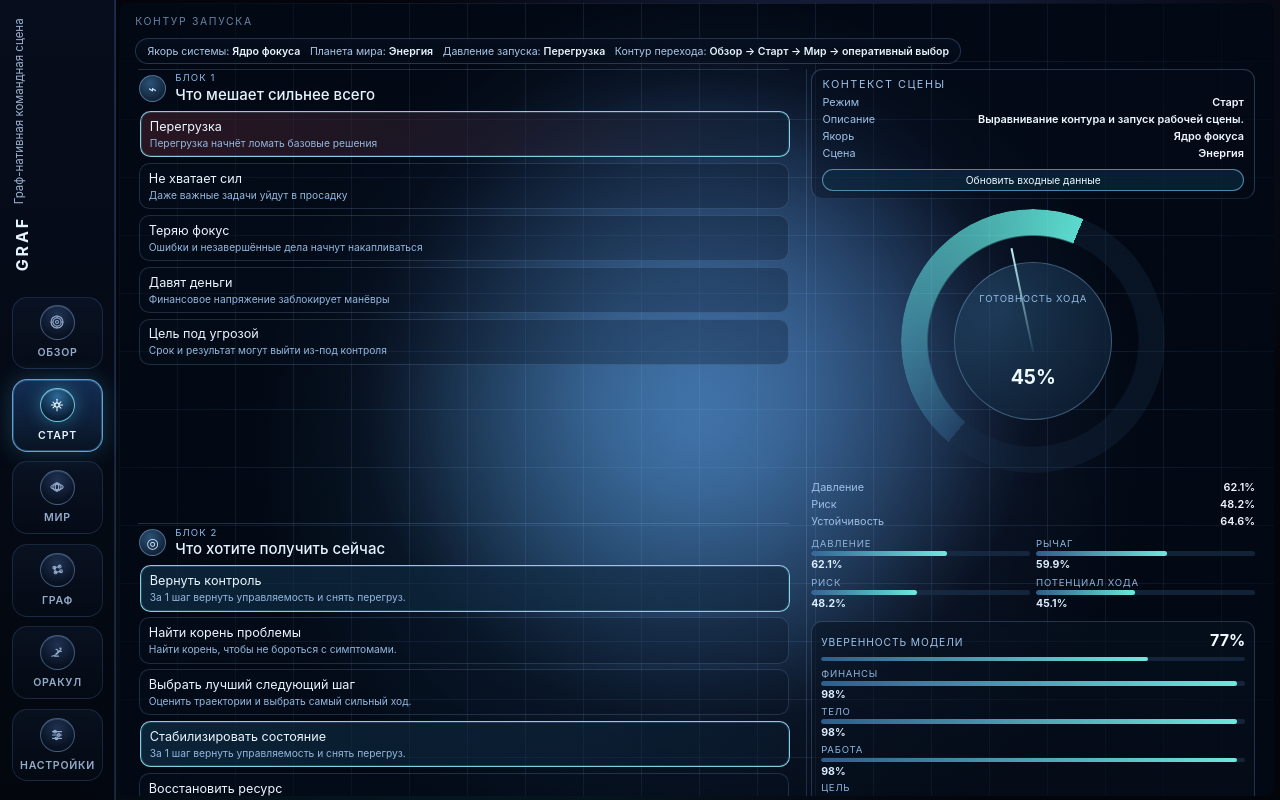
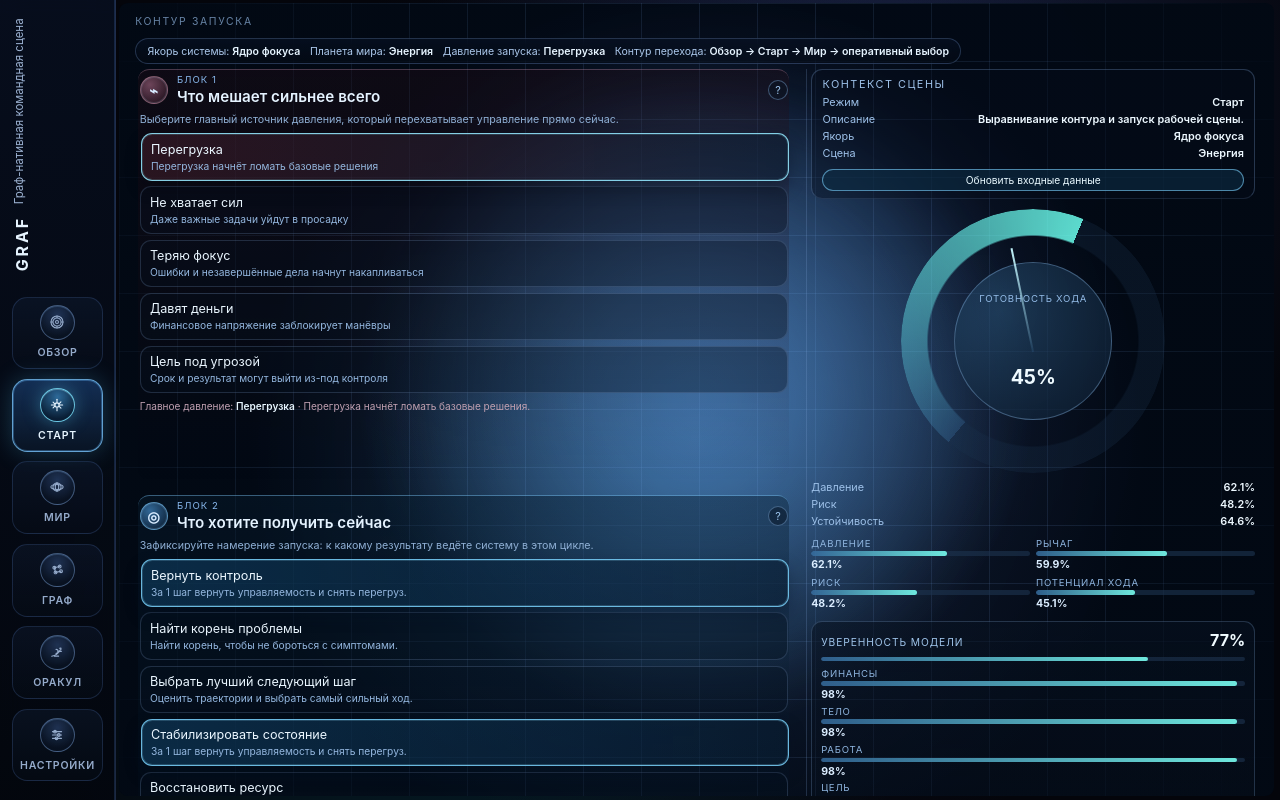
Before and after one commit to viktortown-ui/graf, a React (Vite) app: page / in a window 1280 px wide. Both pictures are taken after a click on the button "СТАРТ". Built offline with nearby package versions, Linux system fonts and the light colour scheme.

Commit message:
Refine Start left column selection mechanics and states

```diff
--- a/src/features/start/StartMode.tsx
+++ b/src/features/start/StartMode.tsx
@@ -51,6 +51,13 @@ const TARGET_HINT: Record<TargetFocusId, string> = {
   'Усилить цель': 'Смещаем ресурс к ключевому результату и ускоряем прогресс.',
   'Восстановить ресурс': 'Возвращаем энергию и рабочий ритм без перегрева.',
 };
+
+const MODULE_DETAILS = {
+  pressure: 'Показывает главный источник давления — именно от него зависит, куда уйдёт система без вмешательства.',
+  intent: 'Фиксирует желаемый результат запуска: не «от чего бежим», а «куда направляем усилие».',
+  horizon: 'Горизонт задаёт окно оценки: один и тот же шаг по-разному выглядит на сегодня, неделю и месяц.',
+  priority: 'Режим приоритета определяет, что получит ресурс в первую очередь при ограниченной ёмкости.',
+} as const;
 
 const ENTRY_SCENE_OPTIONS = [
   { id: 'fast' as const, label: 'Вернуть контроль' },
@@ -131,6 +138,7 @@ export const StartMode = ({
   const [horizonId, setHorizonId] = useState<HorizonId>(launchContext.horizonId);
   const [targetFocus, setTargetFocus] = useState<TargetFocusId>(launchContext.targetFocus);
   const [showWhy, setShowWhy] = useState(false);
+  const [openHint, setOpenHint] = useState<keyof typeof MODULE_DETAILS | null>(null);
   const [drawerOpen, setDrawerOpen] = useState(false);
   const [profileForm, setProfileForm] = useState<Profile>(dataSpine.profile);
   const [checkInForm, setCheckInForm] = useState<DailyCheckIn>(dataSpine.dailyCheckIn);
@@ -197,13 +205,17 @@ export const StartMode = ({
               <p className="start-module-kicker">Блок 1</p>
               <h3>Что мешает сильнее всего</h3>
             </div>
+            <button type="button" className="start-module-info" aria-label="Пояснение к блоку проблемы" onClick={() => setOpenHint((current) => current === 'pressure' ? null : 'pressure')}>?</button>
           </header>
+          <p className="start-module-helper">Выберите главный источник давления, который перехватывает управление прямо сейчас.</p>
+          {openHint === 'pressure' ? <p className="start-module-detail">{MODULE_DETAILS.pressure}</p> : null}
           <div className="start-select-list">
             {PRESSURE_OPTIONS.map((option) => (
               <button
                 key={option.id}
                 type="button"
                 className={option.id === pressureId ? 'active' : ''}
+                aria-pressed={option.id === pressureId}
                 onClick={() => {
                   setPressureId(option.id);
                   onAnchorChange(option.anchorNodeId);
@@ -214,6 +226,7 @@ export const StartMode = ({
               </button>
             ))}
           </div>
+          <p className="start-active-line pressure">Главное давление: <strong>{selectedPressure.label}</strong> · {selectedPressure.risk}.</p>
         </article>
 
         <article className="start-module start-module-intent">
@@ -223,13 +236,17 @@ export const StartMode = ({
               <p className="start-module-kicker">Блок 2</p>
               <h3>Что хотите получить сейчас</h3>
             </div>
+            <button type="button" className="start-module-info" aria-label="Пояснение к блоку цели" onClick={() => setOpenHint((current) => current === 'intent' ? null : 'intent')}>?</button>
           </header>
+          <p className="start-module-helper">Зафиксируйте намерение запуска: к какому результату ведёте систему в этом цикле.</p>
+          {openHint === 'intent' ? <p className="start-module-detail">{MODULE_DETAILS.intent}</p> : null}
           <div className="start-select-list intent">
             {ENTRY_SCENE_OPTIONS.map((option, index) => (
               <button
                 key={`${option.label}-${index}`}
                 type="button"
                 className={option.id === entryModeId ? 'active' : ''}
+                aria-pressed={option.id === entryModeId}
                 onClick={() => setEntryModeId(option.id)}
                 title={INTENT_HELP[option.id]}
               >
@@ -238,6 +255,7 @@ export const StartMode = ({
               </button>
             ))}
           </div>
+          <p className="start-active-line intent">Текущий вектор: <strong>{selectedEntryMode.label}</strong>.</p>
         </article>
 
         <div className="start-bottom-row">
@@ -248,7 +266,10 @@ export const StartMode = ({
                 <p className="start-module-kicker">Блок 3</p>
                 <h3>Горизонт</h3>
               </div>
+              <button type="button" className="start-module-info" aria-label="Пояснение к горизонту" onClick={() => setOpenHint((current) => current === 'horizon' ? null : 'horizon')}>?</button>
             </header>
+            <p className="start-module-helper">Окно оценки результата: когда вы хотите увидеть эффект первого хода.</p>
+            {openHint === 'horizon' ? <p className="start-module-detail">{MODULE_DETAILS.horizon}</p> : null}
             <div className="start-segmented" role="tablist" aria-label="Горизонт запуска">
               {HORIZONS.map((option) => (
                 <button
@@ -259,10 +280,12 @@ export const StartMode = ({
                   className={option.id === horizonId ? 'active' : ''}
                   onClick={() => setHorizonId(option.id)}
                 >
-                  {option.label}
+                  <span>{option.label}</span>
+                  <small>{option.oracleHorizon} шага</small>
                 </button>
               ))}
             </div>
+            <p className="start-active-line horizon">Смотрим на горизонт: <strong>{selectedHorizon.label}</strong>.</p>
           </article>
 
           <article className="start-module start-module-priority">
@@ -272,14 +295,18 @@ export const StartMode = ({
                 <p className="start-module-kicker">Блок 4</p>
                 <h3>Что сейчас важнее</h3>
               </div>
+              <button type="button" className="start-module-info" aria-label="Пояснение к режиму приоритета" onClick={() => setOpenHint((current) => current === 'priority' ? null : 'priority')}>?</button>
             </header>
+            <p className="start-module-helper">Режим распределения ресурса: что система должна защищать в первую очередь.</p>
+            {openHint === 'priority' ? <p className="start-module-detail">{MODULE_DETAILS.priority}</p> : null}
             <div className="start-priority-capsules">
               {TARGETS.map((option) => (
-                <button key={option} type="button" className={option === targetFocus ? 'active' : ''} onClick={() => setTargetFocus(option)}>
-                  {option}
+                <button key={option} type="button" className={option === targetFocus ? 'active' : ''} aria-pressed={option === targetFocus} onClick={() => setTargetFocus(option)}>
+                  <span>{option}</span>
                 </button>
               ))}
             </div>
+            <p className="start-active-line priority">Приоритет режима: <strong>{targetFocus}</strong>.</p>
           </article>
         </div>
       </section>
--- a/src/shared/theme/global.css
+++ b/src/shared/theme/global.css
@@ -472,8 +472,10 @@ button {
 
 .start-module {
   min-width: 0;
-  padding: 0.15rem 0.05rem;
+  padding: 0.28rem 0.08rem 0.22rem;
   border-top: 1px solid rgba(149, 189, 243, 0.2);
+  border-radius: 0.72rem;
+  transition: border-color 140ms ease, background 140ms ease, box-shadow 160ms ease;
 }
 
 .start-module header {
@@ -483,16 +485,45 @@ button {
   margin-bottom: 0.44rem;
 }
 
+.start-module header > div {
+  flex: 1;
+}
+
 .start-module-icon {
-  width: 1.68rem;
-  height: 1.68rem;
+  width: 1.75rem;
+  height: 1.75rem;
   border-radius: 50%;
   display: grid;
   place-items: center;
   color: #d7ebff;
-  font-size: 0.88rem;
-  border: 1px solid rgba(155, 201, 255, 0.42);
-  background: radial-gradient(circle at 40% 30%, rgba(100, 181, 255, 0.42), rgba(14, 31, 53, 0.44));
+  font-size: 0.9rem;
+  font-weight: 620;
+  border: 1px solid rgba(155, 201, 255, 0.5);
+  background: radial-gradient(circle at 40% 30%, rgba(112, 189, 255, 0.4), rgba(12, 27, 47, 0.52));
+  box-shadow: inset 0 0 0 1px rgba(168, 219, 255, 0.14);
+}
+
+.start-module-info {
+  width: 1.26rem;
+  height: 1.26rem;
+  border-radius: 50%;
+  border: 1px solid rgba(139, 185, 236, 0.4);
+  background: rgba(8, 20, 37, 0.5);
+  color: #9bc3ea;
+  font-size: 0.68rem;
+  cursor: pointer;
+  transition: border-color 120ms ease, background 120ms ease, color 120ms ease;
+}
+
+.start-module-info:hover {
+  border-color: rgba(156, 217, 255, 0.62);
+  color: #dff2ff;
+  background: rgba(14, 35, 59, 0.7);
+}
+
+.start-module-info:focus-visible {
+  outline: 2px solid rgba(136, 219, 255, 0.72);
+  outline-offset: 2px;
 }
 
 .start-module-kicker {
@@ -505,9 +536,27 @@ button {
 
 .start-module h3 {
   margin: 0.12rem 0 0;
-  font-size: 0.94rem;
+  font-size: 0.95rem;
   color: #e5f3ff;
-  font-weight: 520;
+  font-weight: 560;
+}
+
+.start-module-helper {
+  margin: 0 0 0.4rem;
+  color: #8fafd4;
+  font-size: 0.67rem;
+  line-height: 1.28;
+}
+
+.start-module-detail {
+  margin: -0.05rem 0 0.44rem;
+  border: 1px solid rgba(129, 173, 225, 0.35);
+  border-radius: 0.56rem;
+  padding: 0.34rem 0.45rem;
+  font-size: 0.64rem;
+  line-height: 1.3;
+  color: #bed8f2;
+  background: rgba(9, 21, 37, 0.56);
 }
 
 .start-select-list {
@@ -517,13 +566,13 @@ button {
 
 .start-select-list button {
   border: 1px solid rgba(138, 173, 226, 0.2);
-  border-radius: 0.66rem;
-  background: rgba(8, 18, 33, 0.3);
+  border-radius: 0.7rem;
+  background: rgba(8, 18, 33, 0.36);
   color: #c1d8f6;
-  padding: 0.42rem 0.54rem;
+  padding: 0.46rem 0.58rem;
   text-align: left;
   cursor: pointer;
-  transition: border-color 160ms ease, background 160ms ease, transform 160ms ease;
+  transition: border-color 120ms ease, background 120ms ease, transform 120ms ease, box-shadow 140ms ease;
 }
 
 .start-select-list button span {
@@ -546,15 +595,24 @@ button {
   background: rgba(13, 28, 48, 0.48);
 }
 
+.start-select-list button:focus-visible,
+.start-segmented button:focus-visible,
+.start-priority-capsules button:focus-visible {
+  outline: 2px solid rgba(143, 226, 255, 0.8);
+  outline-offset: 2px;
+}
+
 .start-select-list button.active {
   border-color: rgba(147, 233, 255, 0.88);
-  background: linear-gradient(90deg, rgba(77, 34, 46, 0.52), rgba(14, 31, 52, 0.56));
-  box-shadow: inset 0 0 0 1px rgba(150, 241, 255, 0.16);
+  background: linear-gradient(90deg, rgba(67, 31, 42, 0.56), rgba(14, 31, 52, 0.62));
+  box-shadow: inset 0 0 0 1px rgba(150, 241, 255, 0.16), 0 8px 16px rgba(2, 8, 18, 0.3);
   transform: translateX(1px);
 }
 
 .start-select-list.intent button.active {
-  background: linear-gradient(90deg, rgba(18, 51, 77, 0.64), rgba(11, 28, 48, 0.5));
+  border-color: rgba(125, 214, 255, 0.84);
+  background: linear-gradient(90deg, rgba(15, 56, 88, 0.7), rgba(10, 30, 52, 0.58));
+  box-shadow: inset 0 0 0 1px rgba(143, 225, 255, 0.2), 0 8px 16px rgba(0, 16, 31, 0.34);
 }
 
 .start-bottom-row {
@@ -564,13 +622,24 @@ button {
 }
 
 .start-segmented {
-  margin-top: 0.14rem;
+  margin-top: 0.16rem;
   display: grid;
   grid-template-columns: repeat(3, minmax(0, 1fr));
   border: 1px solid rgba(136, 176, 228, 0.3);
-  border-radius: 999px;
-  padding: 0.16rem;
-  background: rgba(7, 16, 30, 0.42);
+  border-radius: 0.9rem;
+  padding: 0.2rem;
+  background: linear-gradient(180deg, rgba(8, 18, 33, 0.58), rgba(5, 13, 23, 0.4));
+  position: relative;
+}
+
+.start-segmented::before {
+  content: '';
+  position: absolute;
+  left: 0.65rem;
+  right: 0.65rem;
+  top: 50%;
+  border-top: 1px dashed rgba(117, 157, 208, 0.26);
+  pointer-events: none;
 }
 
 .start-segmented button,
@@ -578,15 +647,33 @@ button {
   border: 0;
   background: transparent;
   color: #9ebfe5;
-  padding: 0.3rem 0.36rem;
-  border-radius: 999px;
+  padding: 0.31rem 0.34rem;
+  border-radius: 0.72rem;
   font-size: 0.72rem;
   cursor: pointer;
+  z-index: 1;
+}
+
+.start-segmented button {
+  display: grid;
+  justify-items: center;
+  gap: 0.06rem;
+}
+
+.start-segmented button span {
+  color: #d5e9ff;
+  line-height: 1.1;
+}
+
+.start-segmented button small {
+  font-size: 0.57rem;
+  color: #8baacb;
 }
 
 .start-segmented button.active {
-  background: rgba(125, 207, 255, 0.2);
+  background: rgba(125, 207, 255, 0.25);
   color: #ecf8ff;
+  box-shadow: inset 0 0 0 1px rgba(151, 230, 255, 0.36);
 }
 
 .start-priority-capsules {
@@ -598,13 +685,59 @@ button {
 
 .start-priority-capsules button {
   border: 1px solid rgba(140, 176, 228, 0.35);
-  background: rgba(9, 19, 35, 0.42);
+  background: rgba(9, 19, 35, 0.5);
+  padding-inline: 0.48rem;
 }
 
 .start-priority-capsules button.active {
-  border-color: rgba(129, 232, 255, 0.74);
+  border-color: rgba(169, 208, 255, 0.84);
   color: #eef9ff;
-  background: rgba(16, 44, 71, 0.62);
+  background: linear-gradient(180deg, rgba(22, 53, 83, 0.78), rgba(12, 31, 55, 0.62));
+  box-shadow: inset 0 0 0 1px rgba(211, 236, 255, 0.17);
+}
+
+.start-active-line {
+  margin: 0.38rem 0 0;
+  font-size: 0.63rem;
+  line-height: 1.3;
+  color: #8dadcf;
+}
+
+.start-active-line strong {
+  color: #e8f6ff;
+  font-weight: 580;
+}
+
+.start-module-pressure {
+  border-top-color: rgba(180, 129, 156, 0.4);
+  background: linear-gradient(180deg, rgba(37, 14, 23, 0.34), rgba(7, 16, 30, 0));
+}
+
+.start-module-pressure .start-module-icon {
+  border-color: rgba(219, 161, 185, 0.44);
+  background: radial-gradient(circle at 35% 30%, rgba(184, 115, 145, 0.56), rgba(35, 13, 22, 0.56));
+}
+
+.start-module-pressure .start-active-line {
+  color: #c0a0b1;
+}
+
+.start-module-intent {
+  border-top-color: rgba(109, 177, 223, 0.5);
+  background: linear-gradient(180deg, rgba(8, 30, 49, 0.42), rgba(7, 16, 30, 0));
+}
+
+.start-module-intent .start-module-icon {
+  border-color: rgba(132, 206, 255, 0.58);
+  background: radial-gradient(circle at 35% 30%, rgba(84, 165, 236, 0.58), rgba(11, 31, 53, 0.6));
+}
+
+.start-module-horizon {
+  border-top-color: rgba(120, 164, 215, 0.42);
+}
+
+.start-module-priority {
+  border-top-color: rgba(156, 168, 230, 0.44);
 }
 
 .start-console {
```
